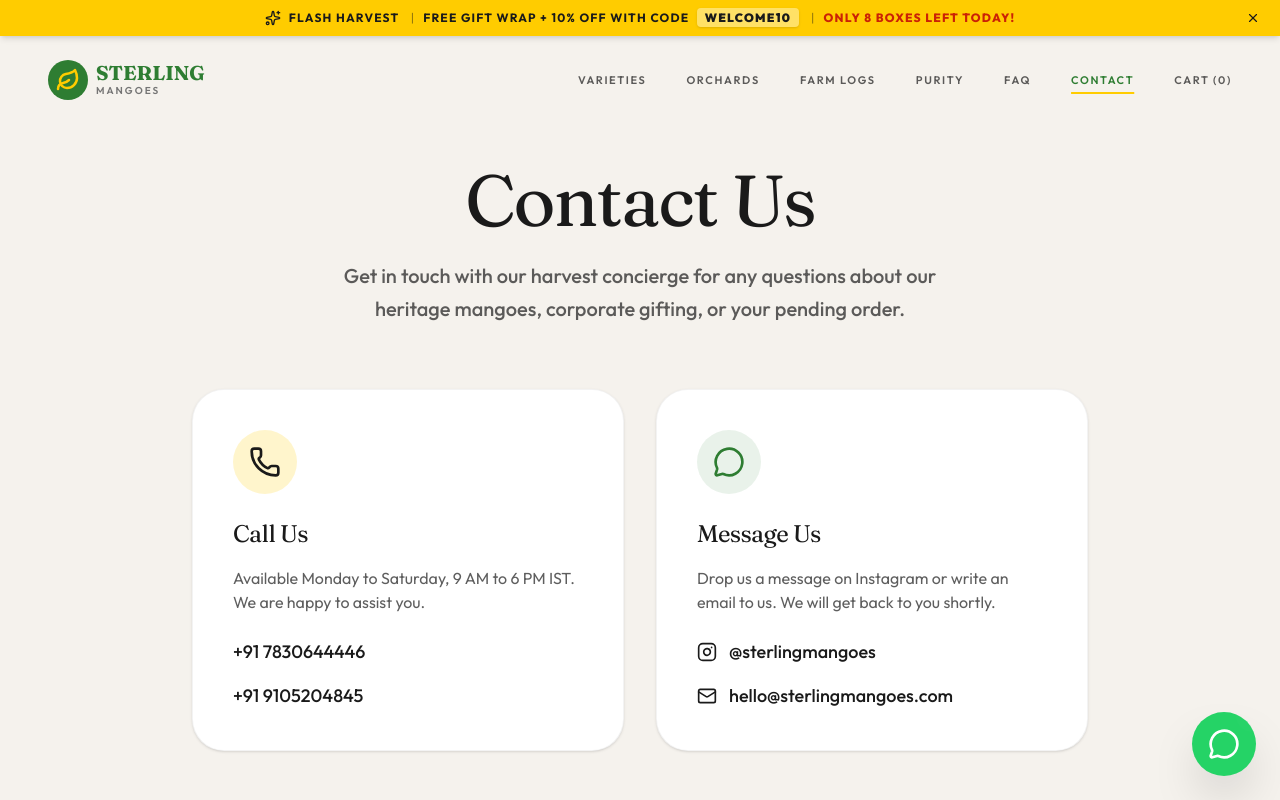
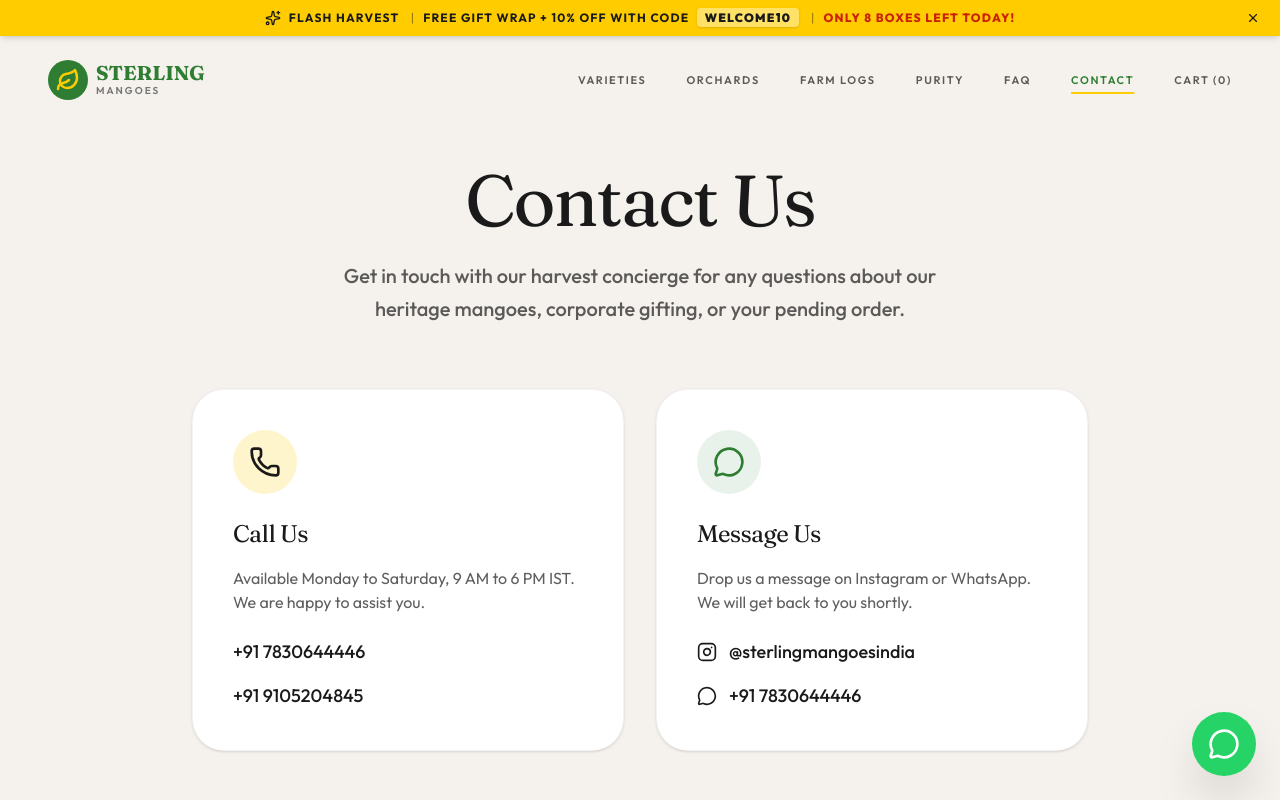
Before and after one commit to fzcrypt/SterlingM, a React (Vite) app: page /contact in a window 1280 px wide. Shown: the top 800 px of the page. Built offline with nearby package versions, Linux system fonts and the light colour scheme.

Commit message:
feat: update Dasheri pricing and social links
Adjust Dasheri price to ₹149/kg and update Instagram and WhatsApp contact details across the footer, hero, and contact pages.

```diff
--- a/src/components/Footer.tsx
+++ b/src/components/Footer.tsx
@@ -46,7 +46,7 @@
             <span className="font-serif text-xl font-bold tracking-tight text-leaf">STERLING</span>
           </Link>
           <div className="flex gap-4">
-            <a href="#" className="text-ink/40 hover:text-leaf transition-colors"><Instagram size={18} /></a>
+            <a href="https://www.instagram.com/sterlingmangoesindia/" target="_blank" rel="noopener noreferrer" className="text-ink/40 hover:text-leaf transition-colors"><Instagram size={18} /></a>
             <a href="#" className="text-ink/40 hover:text-leaf transition-colors"><Facebook size={18} /></a>
           </div>
         </div>
--- a/src/components/home/HeroSection.tsx
+++ b/src/components/home/HeroSection.tsx
@@ -73,7 +73,7 @@
 
           <div className="space-y-4 mb-12 relative z-10">
             {[
-              { name: 'Dasheri', status: 'In Stock', price: '₹199 / kg', statusClass: 'bg-leaf/10 text-leaf' },
+              { name: 'Dasheri', status: 'In Stock', price: '₹149 / kg', statusClass: 'bg-leaf/10 text-leaf' },
               { name: 'Langra', status: 'Pre-Order', price: '₹199 / kg', statusClass: 'bg-mango/20 text-ink' }
             ].map((v, i) => (
               <motion.div
--- a/src/data.ts
+++ b/src/data.ts
@@ -14,7 +14,7 @@
     scientificName: "Mangifera indica L. var. Dasheri",
     description:
       "The Dasheri mango is a mango cultivar which originated in a village near Malihabad in Lucknow district and was recognised in the 18th century. It is a sweet and fragrant variety of mango grown in India and Nepal. Malihabad in Uttar Pradesh is the largest producer.",
-    pricePerKg: 199,
+    pricePerKg: 149,
     seasonStatus: "In Stock",
     harvestDate: "June 15, 2026",
     purityScore: 99,
--- a/src/pages/Contact.tsx
+++ b/src/pages/Contact.tsx
@@ -50,16 +50,16 @@
             </div>
             <h2 className="text-2xl font-serif text-charcoal mb-4">Message Us</h2>
             <p className="text-charcoal/70 mb-6 min-h-[48px]">
-              Drop us a message on Instagram or write an email to us. We will get back to you shortly.
+              Drop us a message on Instagram or WhatsApp. We will get back to you shortly.
             </p>
             <div className="flex flex-col gap-4">
-              <a href="#" className="flex items-center gap-3 text-lg font-medium text-charcoal hover:text-leaf transition-colors">
+              <a href="https://www.instagram.com/sterlingmangoesindia/" target="_blank" rel="noopener noreferrer" className="flex items-center gap-3 text-lg font-medium text-charcoal hover:text-leaf transition-colors">
                 <Instagram size={20} />
-                <span>@sterlingmangoes</span>
+                <span>@sterlingmangoesindia</span>
               </a>
-              <a href="mailto:hello@sterlingmangoes.com" className="flex items-center gap-3 text-lg font-medium text-charcoal hover:text-leaf transition-colors">
-                <Mail size={20} />
-                <span>hello@sterlingmangoes.com</span>
+              <a href="https://wa.me/917830644446" target="_blank" rel="noopener noreferrer" className="flex items-center gap-3 text-lg font-medium text-charcoal hover:text-leaf transition-colors">
+                <MessageCircle size={20} />
+                <span>+91 7830644446</span>
               </a>
             </div>
           </div>
```
